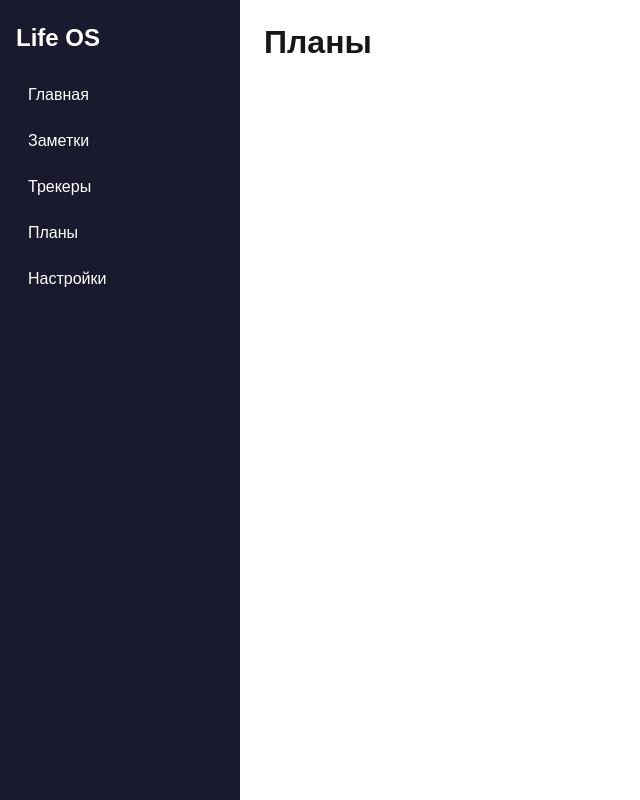
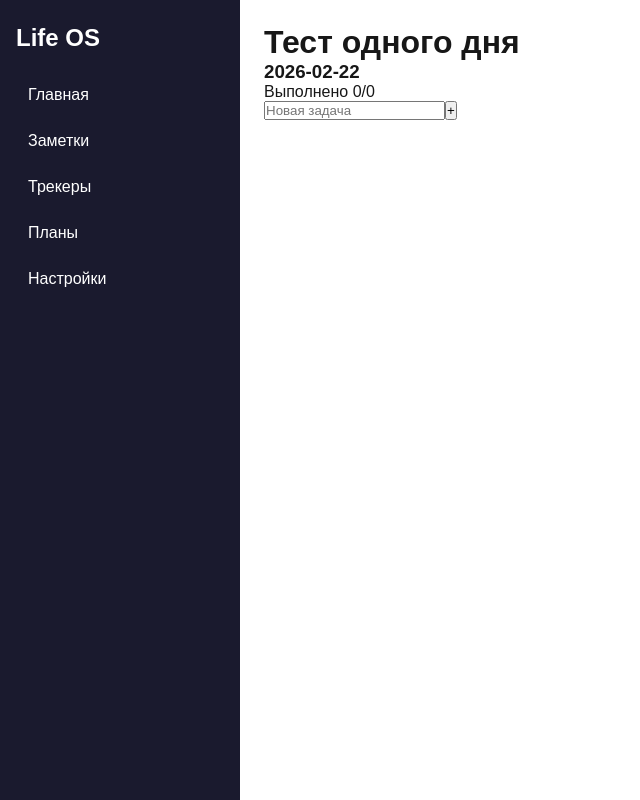
Before and after one commit to AlekSidorova/personal-dashboard, a Next.js app: page /plans in a window 1280 px wide. Shown: the whole page, without its empty margins (0-640 px from the left). Built offline with nearby package versions, Linux system fonts and the light colour scheme.

Commit message:
feat: разработана идея планера + сделан тест одного дня

```diff
--- a/src/app/plans/page.tsx
+++ b/src/app/plans/page.tsx
@@ -1,3 +1,52 @@
+//тест одного дня
+"use client";
+
+import { useState } from "react";
+import { DayCard } from "@/components/Plans";
+import { getToday } from "@/utils/date";
+import type { TPlan } from "@/types";
+
 export default function PlansPage() {
-  return <h1>Планы</h1>;
+  const today = getToday();
+
+  const [plansByDate, setPlansByDate] = useState<{
+    [key: string]: TPlan[];
+  }>({
+    [today]: [],
+  });
+
+  const handleAdd = (date: string, text: string) => {
+    const newPlan: TPlan = {
+      id: crypto.randomUUID(),
+      text,
+      completed: false,
+    };
+
+    setPlansByDate((prev) => ({
+      ...prev,
+      [date]: [...(prev[date] || []), newPlan],
+    }));
+  };
+
+  const handleToggle = (date: string, planId: string) => {
+    setPlansByDate((prev) => ({
+      ...prev,
+      [date]: prev[date].map((plan) =>
+        plan.id === planId ? { ...plan, completed: !plan.completed } : plan,
+      ),
+    }));
+  };
+
+  return (
+    <div>
+      <h1>Тест одного дня</h1>
+
+      <DayCard
+        date={today}
+        plans={plansByDate[today] || []}
+        onAdd={handleAdd}
+        onToggle={handleToggle}
+      />
+    </div>
+  );
 }
--- /dev/null
+++ b/src/components/Plans/DayCard.tsx
@@ -0,0 +1,64 @@
+"use client";
+
+import { useState } from "react";
+import type { TPlan } from "@/types";
+
+type DayCardProps = {
+  date: string;
+  plans: TPlan[];
+  onAdd: (date: string, text: string) => void;
+  onToggle: (date: string, planId: string) => void;
+};
+
+export default function DayCard({
+  date,
+  plans,
+  onAdd,
+  onToggle,
+}: DayCardProps) {
+  const [text, setText] = useState("");
+
+  const completedCount = plans.filter((p) => p.completed).length;
+
+  const handleAdd = () => {
+    if (!text.trim()) return;
+    onAdd(date, text);
+    setText("");
+  };
+
+  return (
+    <div>
+      <h3>{date}</h3>
+
+      <p>
+        Выполнено {completedCount}/{plans.length}
+      </p>
+
+      {/* Список задач */}
+      <ul>
+        {plans.map((plan) => (
+          <li key={plan.id}>
+            <label>
+              <input
+                type="checkbox"
+                checked={plan.completed}
+                onChange={() => onToggle(date, plan.id)}
+              />
+              {plan.text}
+            </label>
+          </li>
+        ))}
+      </ul>
+
+      {/* Добавление */}
+      <div>
+        <input
+          value={text}
+          onChange={(e) => setText(e.target.value)}
+          placeholder="Новая задача"
+        />
+        <button onClick={handleAdd}>+</button>
+      </div>
+    </div>
+  );
+}
--- /dev/null
+++ b/src/components/Plans/index.ts
@@ -0,0 +1,2 @@
+export { default as DayCard } from './DayCard';
+// export { default as WeeklyBoard } from './WeeklyBoard';
--- a/src/utils/date.ts
+++ b/src/utils/date.ts
@@ -16,10 +16,35 @@ export const getToday = (): string => {
 export const buildDateString = (
   year: number,
   month: number,
-  day: number
+  day: number,
 ): string => {
   const formattedMonth = String(month + 1).padStart(2, "0");
   const formattedDay = String(day).padStart(2, "0");
 
   return `${year}-${formattedMonth}-${formattedDay}`;
 };
+
+// getStartOfWeek - вычисляет дату первого дня недели (понедельника) от текущей даты
+export const getStartOfWeek = (): Date => {
+  const today = new Date();
+  const day = today.getDay(); //0-воскресенье, 1-понедельник
+  const diff = day === 0 ? -6 : 1 - day; //смещаем к понедельнику
+
+  const monday = new Date(today);
+  monday.setDate(today.getDate() + diff);
+  return monday;
+};
+
+// getCurrentWeekDates - возвращает массив строк с датами текущей недели (с понедельника по воскресенье).
+export const getCurrentWeekDates = (): string[] => {
+  const start = getStartOfWeek();
+  const week: string[] = [];
+
+  for (let i = 0; i < 7; i++) {
+    const date = new Date(start);
+    date.setDate(start.getDate() + i);
+    week.push(formatDate(date));
+  }
+
+  return week;
+};
```
Also changed, not shown: src/types/index.ts (+12 -0 lines), src/app/plans/page.module.css (added), src/components/Plans/DayCard.module.css (added), src/components/Plans/WeeklyBoard.module.css (added), src/components/Plans/WeeklyBoard.tsx (added).
